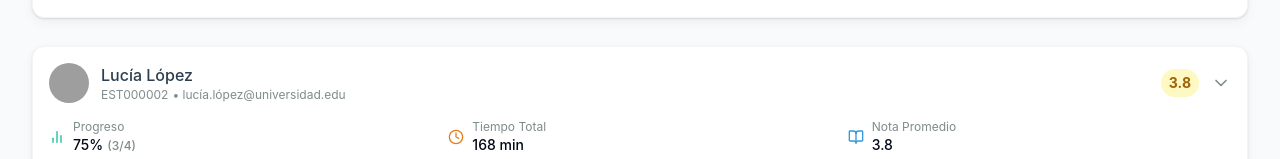
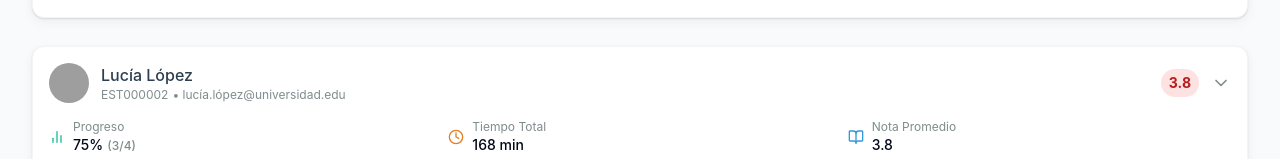
Before and after one commit to H5524A/genlab-pucp, a React (Vite) app: page /case-study/1 in a window 1280 px wide. Both pictures are taken after a click on the button "Estudiantes". Shown: the part 609-768 px from the top of the page. Built offline with nearby package versions, Linux system fonts and the light colour scheme; grey boxes are pictures that could not be loaded.

Commit message:
Fix: Update grade calculation
Update the grade calculation to reflect a maximum score of 20, based on individual experience grades ranging from 0 to 5.

```diff
--- a/src/components/StudentCard.tsx
+++ b/src/components/StudentCard.tsx
@@ -22,6 +22,13 @@ const StudentCard: React.FC<StudentCardProps> = ({ student, caseStudyId }) => {
 
   // Calculate total time dedicated
   const totalTime = performanceDetails.reduce((total, exp) => total + (exp.timeDedicated || 0), 0);
+
+  // Function to determine grade color based on grade out of 20
+  const getGradeColor = (grade: number) => {
+    if (grade >= 16) return 'bg-green-100 text-green-700';
+    if (grade >= 12) return 'bg-yellow-100 text-yellow-700';
+    return 'bg-red-100 text-red-700';
+  };
 
   return (
     <div className="edu-card overflow-hidden mb-3 animate-fade-in">
@@ -55,11 +62,7 @@ const StudentCard: React.FC<StudentCardProps> = ({ student, caseStudyId }) => {
           </div>
 
           <div className="flex items-center space-x-3">
-            <div className={`text-sm font-bold px-2 py-1 rounded-full ${
-              averageGrade >= 4 ? 'bg-green-100 text-green-700' :
-              averageGrade >= 3 ? 'bg-yellow-100 text-yellow-700' :
-              'bg-red-100 text-red-700'
-            }`}>
+            <div className={`text-sm font-bold px-2 py-1 rounded-full ${getGradeColor(averageGrade)}`}>
               {averageGrade.toFixed(1)}
             </div>
 
@@ -132,9 +135,9 @@ const StudentCard: React.FC<StudentCardProps> = ({ student, caseStudyId }) => {
                   <div className="col-span-2 text-center">
                     {detail.grade ? (
                       <span className={`font-medium ${
-                        detail.grade >= 4
+                        detail.grade >= 16
                           ? 'text-edu-secondary'
-                          : detail.grade >= 3
+                          : detail.grade >= 12
                             ? 'text-edu-warning'
                             : 'text-edu-error'
                       }`}>
@@ -156,14 +159,14 @@ const StudentCard: React.FC<StudentCardProps> = ({ student, caseStudyId }) => {
                       <div
                         className={`h-1.5 rounded-full ${
                           detail.grade
-                            ? detail.grade >= 4
+                            ? detail.grade >= 16
                               ? 'bg-edu-secondary'
-                              : detail.grade >= 3
+                              : detail.grade >= 12
                                 ? 'bg-edu-warning'
                                 : 'bg-edu-error'
                             : 'bg-edu-muted'
                         }`}
-                        style={{ width: detail.grade ? `${(detail.grade / 5) * 100}%` : '10%' }}
+                        style={{ width: detail.grade ? `${(detail.grade / 20) * 100}%` : '10%' }}
                       ></div>
                     </div>
                   </div>
```
